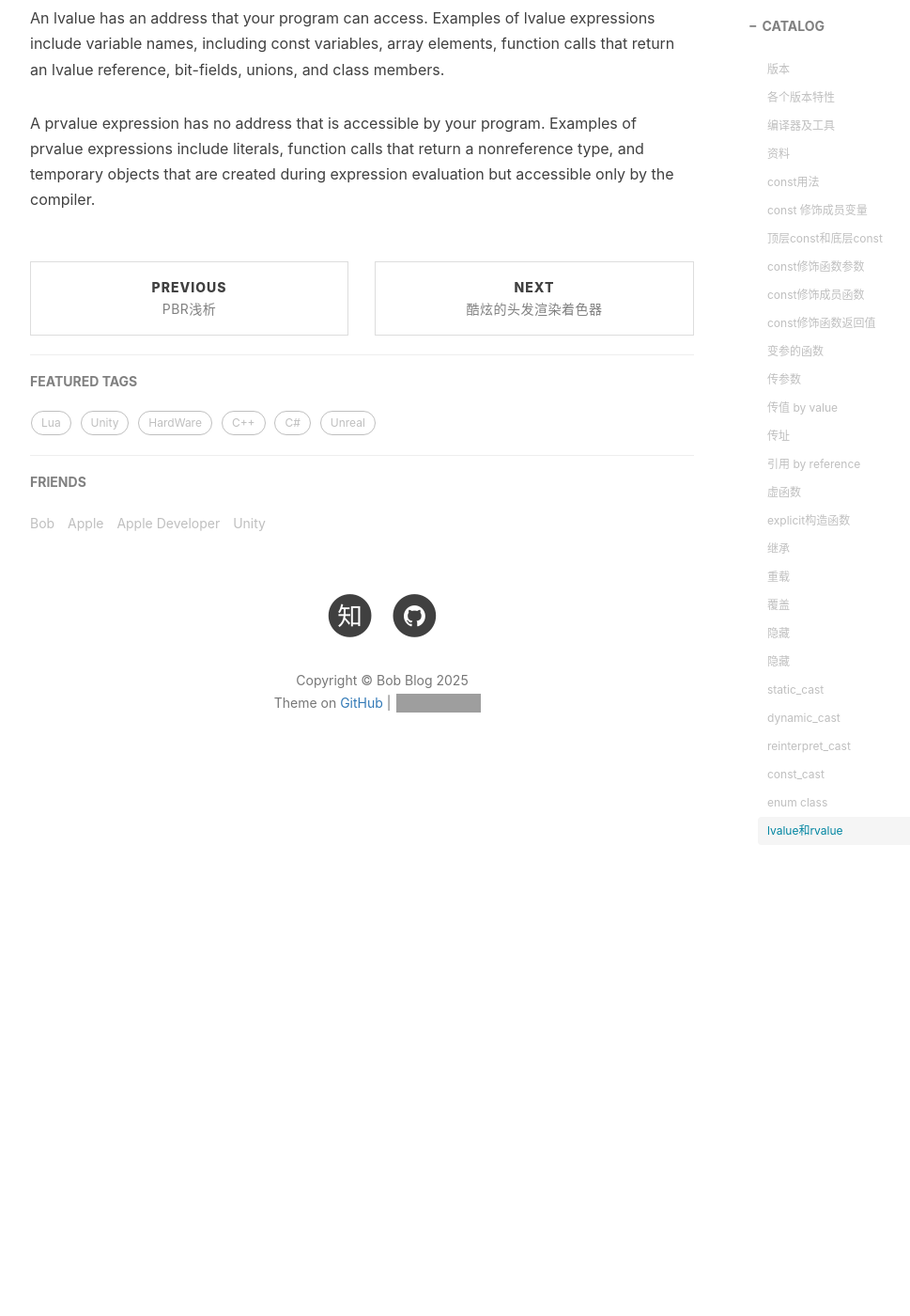
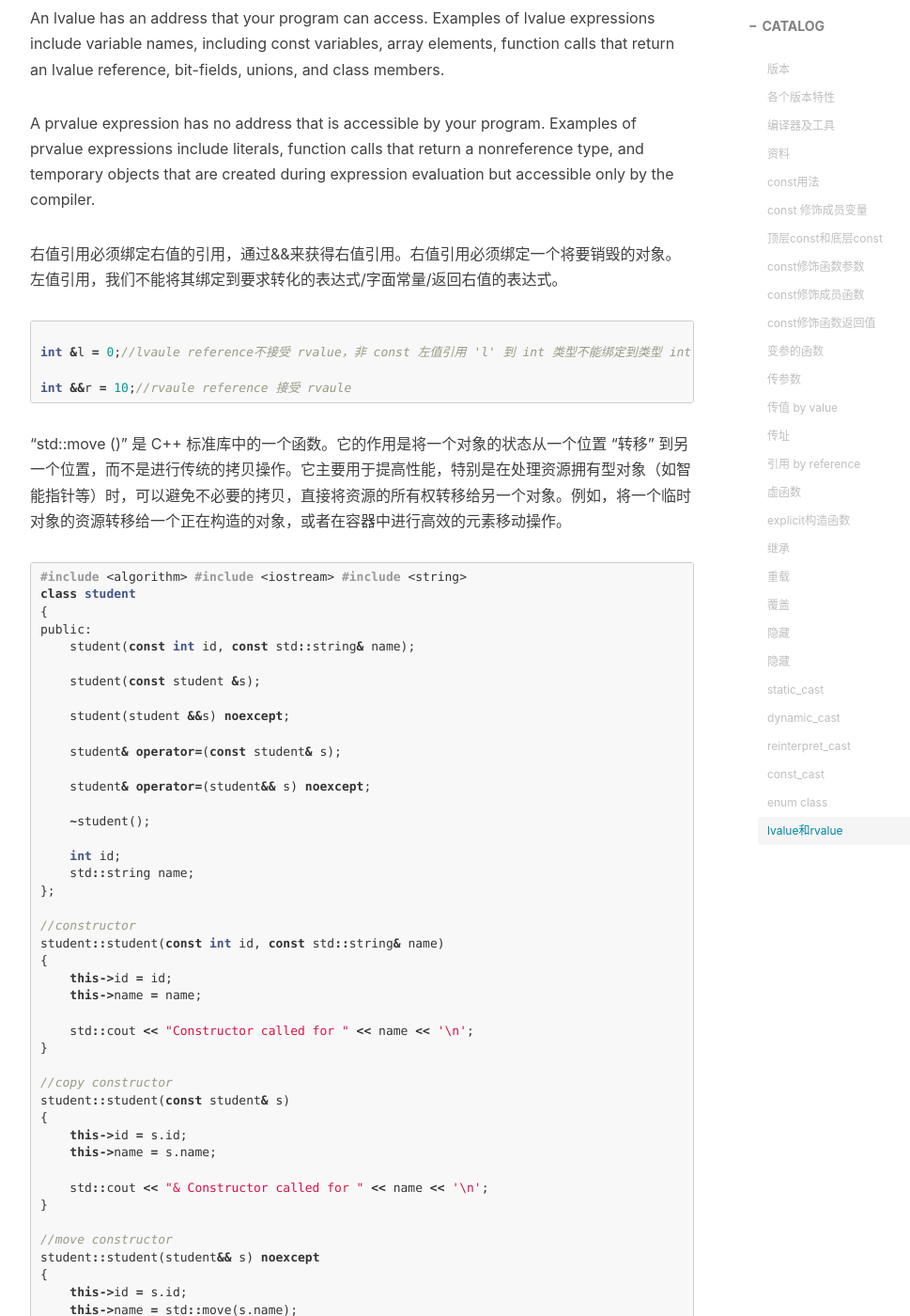
Before and after one commit to chenanbao/chenanbao.github.io, a Jekyll site: the page built from _posts/2018-12-19-C++集锦.md, in a window 1280 px wide and 1400 px high, scrolled down 14674 px. Shown: the whole window at 94% size, without its empty margins (233-1202 px from the left). Built offline with Jekyll 4.4.1, drawn with Linux system fonts in a browser that asks for light colours; nearby versions of some CDN libraries; comment, search, counter and statistics services are not loaded; before the commit the page ends 15526 px from its top, so only the background shows below that; some of the changed text lies outside the part shown; grey boxes are pictures that could not be loaded.

Commit message:
左右值

````diff
--- a/_posts/2018-12-19-C++集锦.md
+++ b/_posts/2018-12-19-C++集锦.md
@@ -736,3 +736,114 @@ enum class NewEnum : unsigned char {
 An lvalue has an address that your program can access. Examples of lvalue expressions include variable names, including const variables, array elements, function calls that return an lvalue reference, bit-fields, unions, and class members.
 
 A prvalue expression has no address that is accessible by your program. Examples of prvalue expressions include literals, function calls that return a nonreference type, and temporary objects that are created during expression evaluation but accessible only by the compiler.
+
+右值引用必须绑定右值的引用，通过&&来获得右值引用。右值引用必须绑定一个将要销毁的对象。
+左值引用，我们不能将其绑定到要求转化的表达式/字面常量/返回右值的表达式。
+
+```c
+
+int &l = 0;//lvaule reference不接受 rvalue，非 const 左值引用 'l' 到 int 类型不能绑定到类型 int 的右值
+
+int &&r = 10;//rvaule reference 接受 rvaule
+```
+
+“std::move ()” 是 C++ 标准库中的一个函数。它的作用是将一个对象的状态从一个位置 “转移” 到另一个位置，而不是进行传统的拷贝操作。它主要用于提高性能，特别是在处理资源拥有型对象（如智能指针等）时，可以避免不必要的拷贝，直接将资源的所有权转移给另一个对象。例如，将一个临时对象的资源转移给一个正在构造的对象，或者在容器中进行高效的元素移动操作。
+
+```c++
+#include <algorithm>
+#include <iostream>
+#include <string>
+
+class student
+{
+public:
+    student(const int id, const std::string& name);
+
+    student(const student &s);
+
+    student(student &&s) noexcept;
+
+    student& operator=(const student& s);
+
+    student& operator=(student&& s) noexcept;
+
+    ~student();
+
+    int id;
+    std::string name;
+};
+
+//constructor
+student::student(const int id, const std::string& name)
+{
+    this->id = id;
+    this->name = name;
+
+    std::cout << "Constructor called for " << name << '\n';
+}
+
+//copy constructor
+student::student(const student& s)
+{
+    this->id = s.id;
+    this->name = s.name;
+
+    std::cout << "& Constructor called for " << name << '\n';
+}
+
+//move constructor
+student::student(student&& s) noexcept
+{
+    this->id = s.id;
+    this->name = std::move(s.name);
+
+    std::cout << "&& Constructor called for " << name << '\n';
+}
+
+//copy assignment operator
+student& student::operator=(const student& s)
+{
+    if (this != &s)
+    {
+        this->id = s.id;
+        this->name = s.name;
+    }
+    std::cout << "= Constructor called for " << name << '\n';
+    return *this;
+}
+
+//move assignment operator
+student& student::operator=(student&& s) noexcept
+{
+    if (this != &s)
+    {
+        this->id = s.id;
+        this->name = std::move(s.name);
+    }
+    std::cout << "&&= Constructor called for " << name << '\n';
+    return *this;
+}
+
+//destructor
+student::~student()
+{
+    std::cout << "Destructor called for " << name << '\n';
+}
+
+
+int main(int argc, char* argv[])
+{
+
+
+    student s1(1, "John");
+    student s2 = std::move(s1);//把s1的资源转移到s2，s1的资源被释放，s2的资源被保留
+    /*
+    Constructor called for John
+    && Constructor called for John
+    Destructor called for John //s2
+    Destructor called for  //s1
+
+     */
+    return 0;
+}
+```
````
